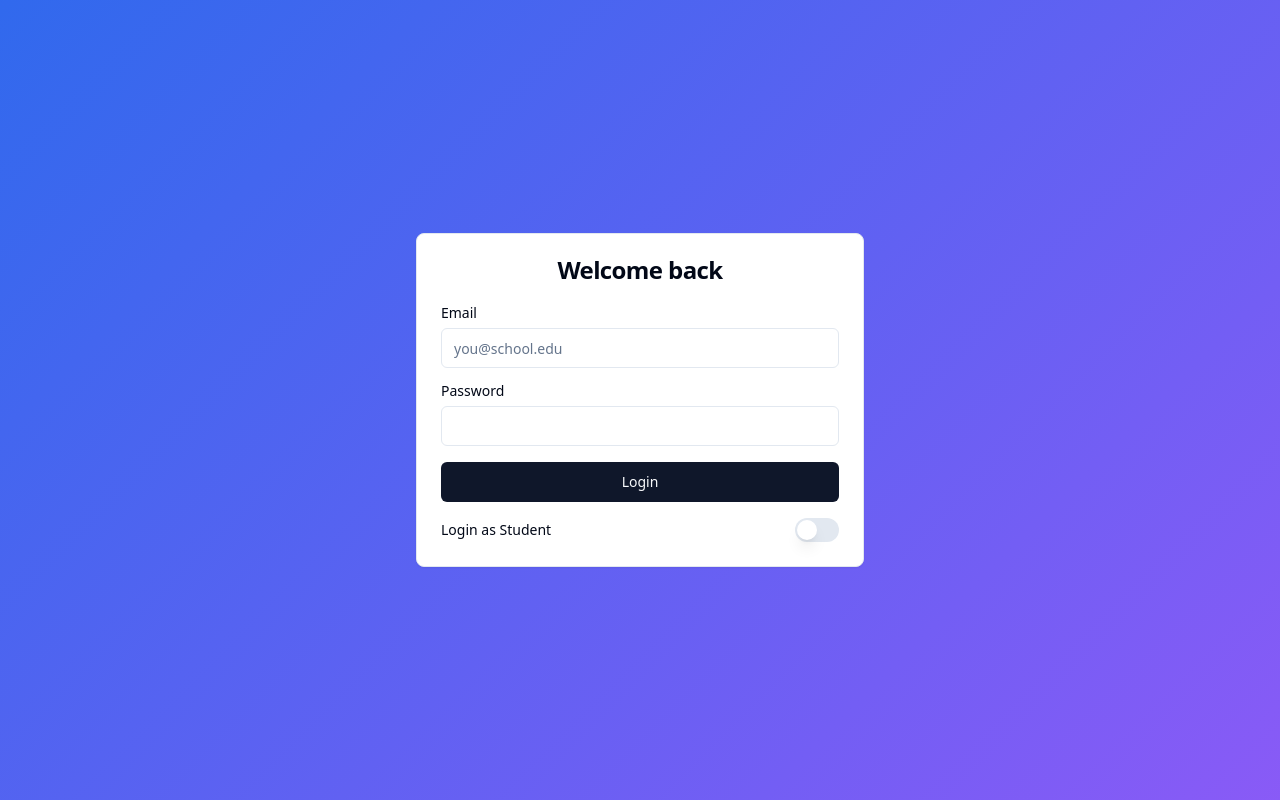
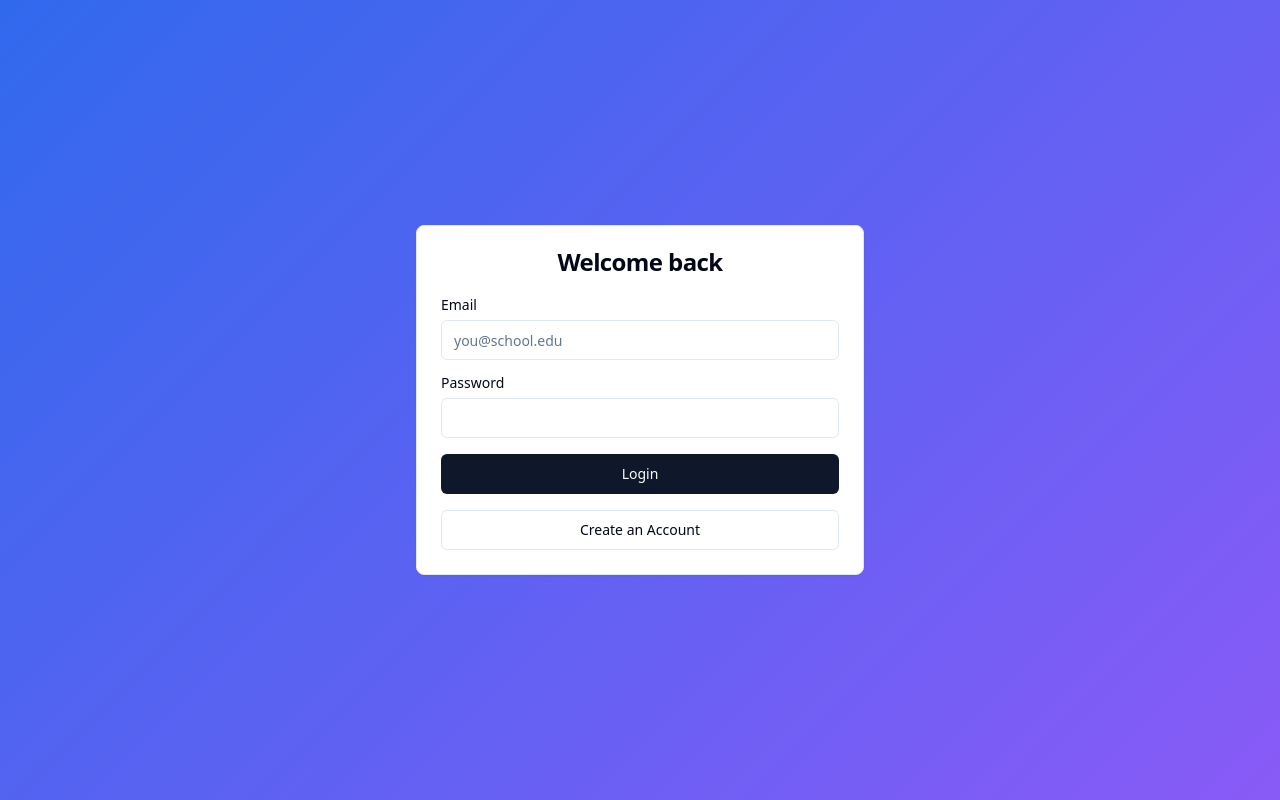
Before and after one commit to Automated-PaperMarking/frontend, a React (Vite) app: page /login in a window 1280 px wide. Built offline with nearby package versions, Linux system fonts and the light colour scheme.

Commit message:
update login page

```diff
--- a/src/pages/Login.tsx
+++ b/src/pages/Login.tsx
@@ -6,7 +6,6 @@ import { Input } from "@/components/ui/input";
 import { Label } from "@/components/ui/label";
 import { useState } from "react";
 import { auth } from "@/utils/storage";
-import { Switch } from "@/components/ui/switch"
 
 export default function Login() {
   const navigate = useNavigate();
@@ -42,14 +41,7 @@ export default function Login() {
               <Input id="password" type="password" value={password} onChange={(e) => setPassword(e.target.value)} required />
             </div>
             <Button type="submit" className="w-full">Login</Button>
-              <div className="flex items-center justify-between">
-                <Label htmlFor="role-switch">Login as Student</Label>
-                <Switch
-                  id="role-switch"
-                  checked={isStudent}
-                  onCheckedChange={setIsStudent}
-                />
-            </div>
+            <Button type="button" variant="outline" className="w-full" onClick={() => navigate("/student/register")}>Create an Account</Button>
           </form>
         </CardContent>
       </Card>
```
